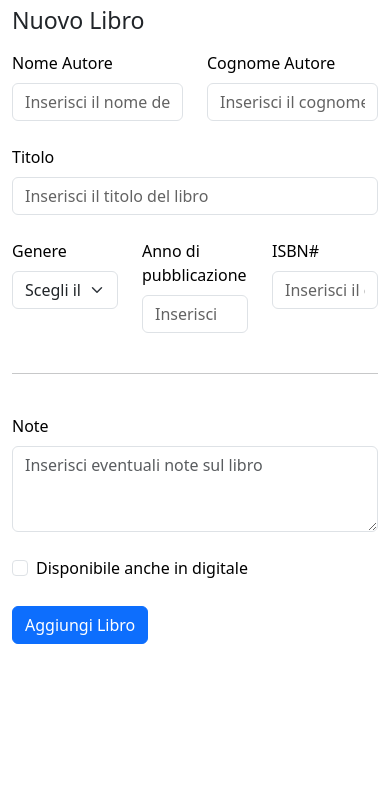
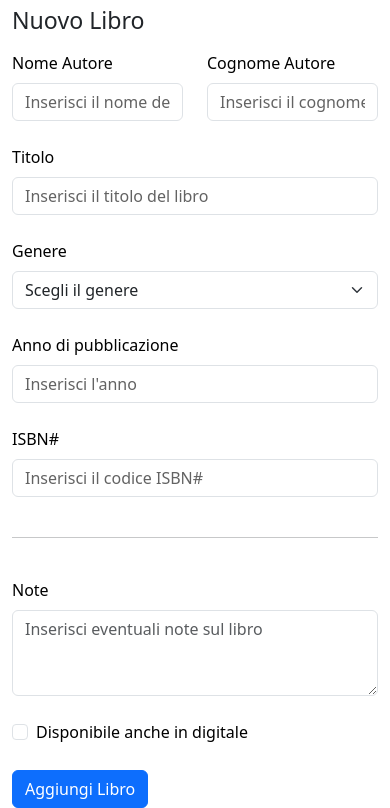
Before and after one commit to jacopolegovini/html-css-bootstrap-dashboard, a plain HTML site: page index-form.html in a window 390 px wide. Shown: the part 85-893 px from the top of the page. Before the commit the page ends 844 px from the top, so only its background shows below. Drawn offline with nearby package versions, Linux system fonts and the light colour scheme.

Commit message:
fixed issue reponsive form

```diff
--- a/index-form.html
+++ b/index-form.html
@@ -60,7 +60,7 @@
                         <label for="title" class="form-label">Titolo</label>
                         <input type="text" class="form-control" id="title"  placeholder="Inserisci il titolo del libro">
                     </div>
-                    <div class="col-4">
+                    <div class="col-12 col-md-4">
                         <label for="genre" class="form-label">Genere</label>
                         <select class="form-select" aria-label="Default select example">
                             <option selected>Scegli il genere</option>
@@ -70,11 +70,11 @@
                             <option value="3">Altri</option>
                           </select>
                     </div>
-                    <div class="col-4">
+                    <div class="col-12 col-md-4">
                         <label for="number" class="form-label">Anno di pubblicazione</label>
                         <input type="number" class="form-control" id="number"  placeholder="Inserisci l'anno" min="1900" max="2050">
                     </div>
-                    <div class="col-4">
+                    <div class="col-12 col-md-4">
                         <label for="isbn" class="form-label">ISBN#</label>
                         <input type="text" class="form-control" id="isbn"  placeholder="Inserisci il codice ISBN#">
                     </div>
```
